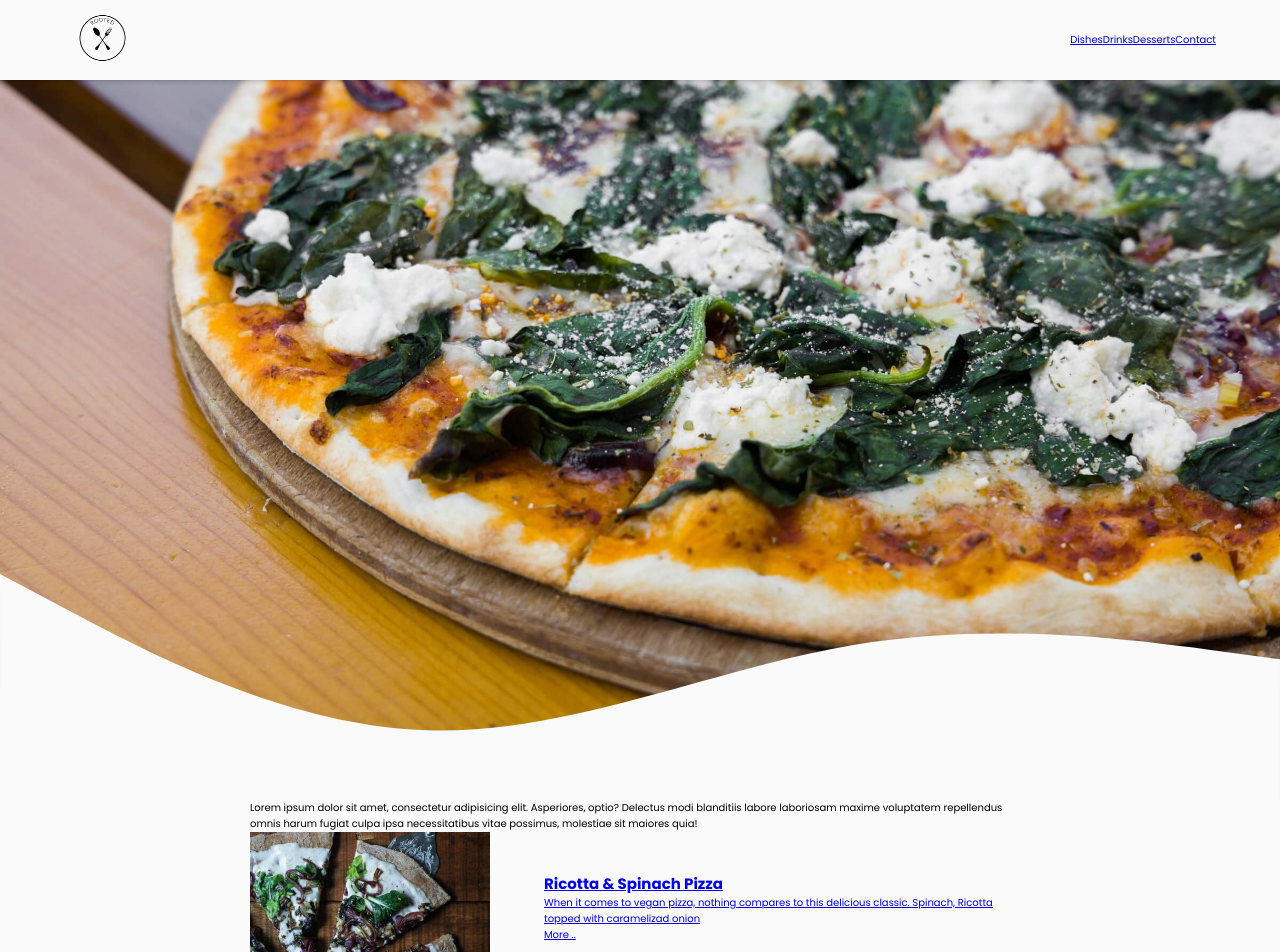
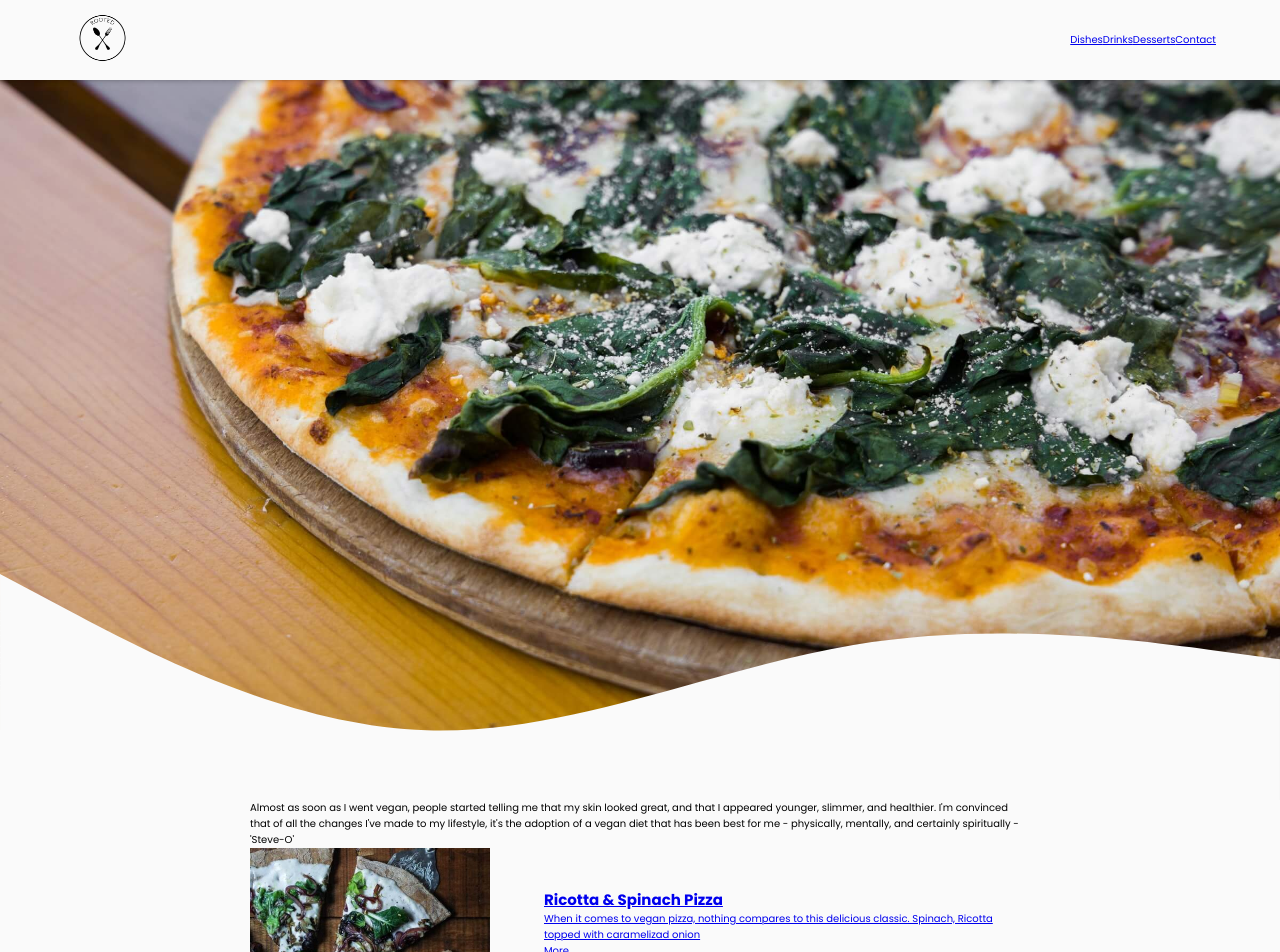
Before and after one commit to stu1612/Vegan-Restaurant, a React (Create React App) app: page /dishes in a window 1280 px wide. Shown: the top 952 px of the page. Built offline with nearby package versions, Linux system fonts and the light colour scheme.

Commit message:
text added to screen

```diff
--- a/src/screens/Contact.jsx
+++ b/src/screens/Contact.jsx
@@ -1,6 +1,8 @@
-import image from "../assets/images/app_images/owner_md.jpg";
+// components
 import BookingForm from "../components/BookingForm";
 import GoogleMap from "../components/GoogleMap";
+// images
+import image from "../assets/images/app_images/owner_md.jpg";
 
 export default function Contact() {
   return (
--- a/src/screens/Desserts.jsx
+++ b/src/screens/Desserts.jsx
@@ -14,10 +14,9 @@ export default function Dishes() {
       <Hero className="desserts" />
       <div className="container-780">
         <p>
-          Lorem ipsum dolor sit amet, consectetur adipisicing elit. Asperiores,
-          optio? Delectus modi blanditiis labore laboriosam maxime voluptatem
-          repellendus omnis harum fugiat culpa ipsa necessitatibus vitae
-          possimus, molestiae sit maiores quia!
+          I've been vegan for over a year now, about 15 months. I changed to the
+          vegan diet, and I feel fabulous; it's great. I wish I'd done it
+          earlier - 'Karen Carney'
         </p>
         <div>{menuItems}</div>
       </div>
--- a/src/screens/Dishes.jsx
+++ b/src/screens/Dishes.jsx
@@ -14,10 +14,11 @@ export default function Dishes() {
       <Hero className="dishes" />
       <div className="container-780">
         <p>
-          Lorem ipsum dolor sit amet, consectetur adipisicing elit. Asperiores,
-          optio? Delectus modi blanditiis labore laboriosam maxime voluptatem
-          repellendus omnis harum fugiat culpa ipsa necessitatibus vitae
-          possimus, molestiae sit maiores quia!
+          Almost as soon as I went vegan, people started telling me that my skin
+          looked great, and that I appeared younger, slimmer, and healthier. I'm
+          convinced that of all the changes I've made to my lifestyle, it's the
+          adoption of a vegan diet that has been best for me - physically,
+          mentally, and certainly spiritually - 'Steve-O'
         </p>
         <div>{menuItems}</div>
       </div>
--- a/src/screens/Drinks.jsx
+++ b/src/screens/Drinks.jsx
@@ -14,10 +14,8 @@ export default function Drinks() {
       <Hero className="drinks" />
       <div className="container-780">
         <p>
-          Lorem ipsum dolor sit amet, consectetur adipisicing elit. Asperiores,
-          optio? Delectus modi blanditiis labore laboriosam maxime voluptatem
-          repellendus omnis harum fugiat culpa ipsa necessitatibus vitae
-          possimus, molestiae sit maiores quia!
+          I thought a vegan diet would be too difficult, being on the road so
+          much, but it's been far easier than I thought - 'Michelle Forbes'
         </p>
         <div>{menuItems}</div>
       </div>
--- a/src/screens/Index.jsx
+++ b/src/screens/Index.jsx
@@ -4,7 +4,11 @@ import Hero from "../components/Hero";
 import OpeningHours from "../components/OpeningHours";
 
 export default function Index() {
-  const info = ["Hello 1", "Hello 2", "Hello 3"];
+  const info = [
+    "Rooted specializes in delicious food featuring fresh ingredients and masterful preparation by the our culinary team. Whether you are ordering a meal or grabbing a drink and pizza at the bar, our lively, casual yet upscale atmosphere makes it perfect for dining with friends, family, clients and business associates.",
+    "Our chefs push the envelope when it comes to Vegan desserts - we take the traditional menus and with our innovative techniques provide a uique offerings of delicous sweet treats",
+    "We are a tight-knit, fun-loving, devoted team of healthy and delicious smoothies. We blend, we tell stories, we deliver a taste expereince never known and treat every smoothie with pure vegan goodness. Enjoy!",
+  ];
   return (
     <div>
       <Hero className="home" />
```
Also changed, not shown: src/assets/images/app_images/owner_sm.jpg (deleted).
